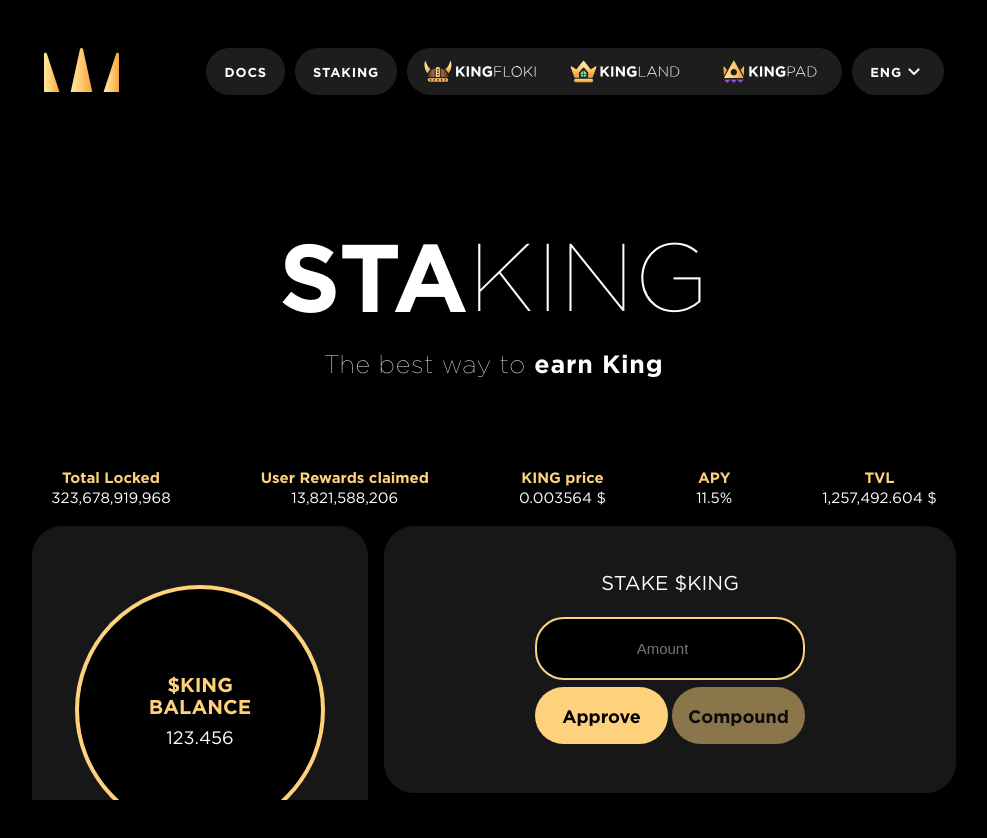
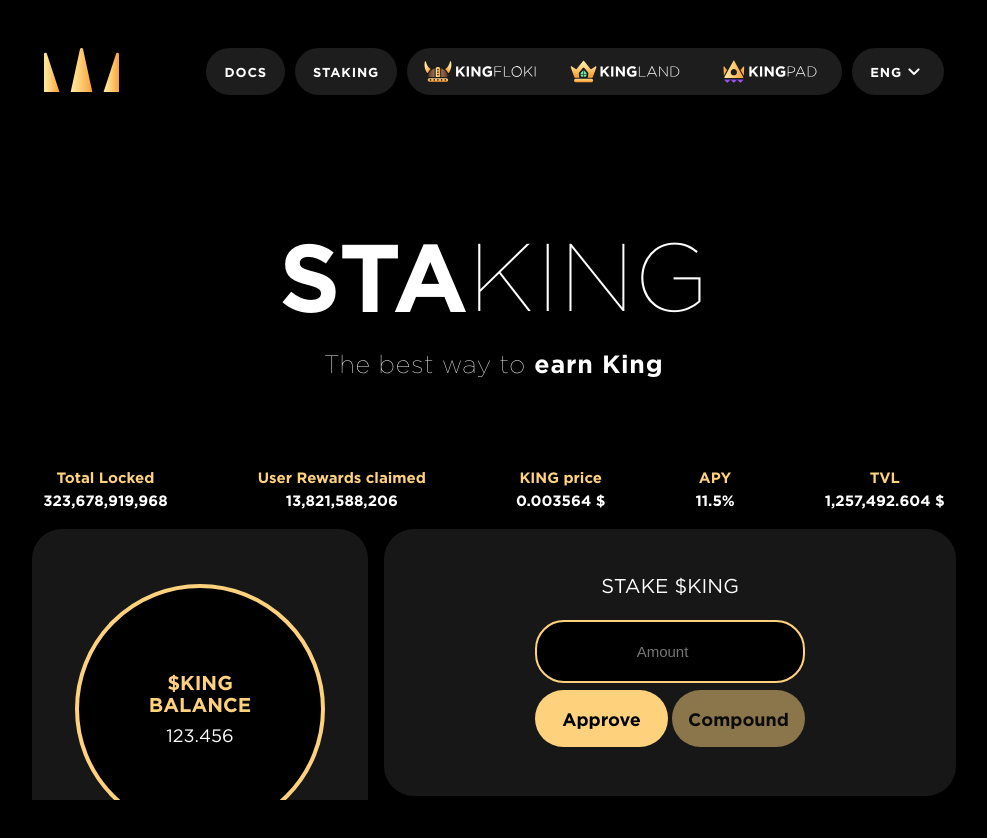
Before and after one commit to copyninja1004/King-Finance, a React (Create React App) app: page /staking in a window 1280 px wide. Shown: the top 838 px of the page, without its empty margins (146-1133 px from the left). Built offline with nearby package versions, Linux system fonts and the light colour scheme.

Commit message:
text font is changed

```diff
--- a/src/components/page-elements/staking/staking-status.tsx
+++ b/src/components/page-elements/staking/staking-status.tsx
@@ -83,7 +83,7 @@ const StatusTitle = styled.div<StatusTitleProps>`
 
 const StatusValue = styled.div`
   font-size: 15px;
-  font-family: 'gotham-book';
+  font-family: 'gotham-bold';
   @media screen and (max-width: 450px) {
     font-size: 13px;
   }
```
